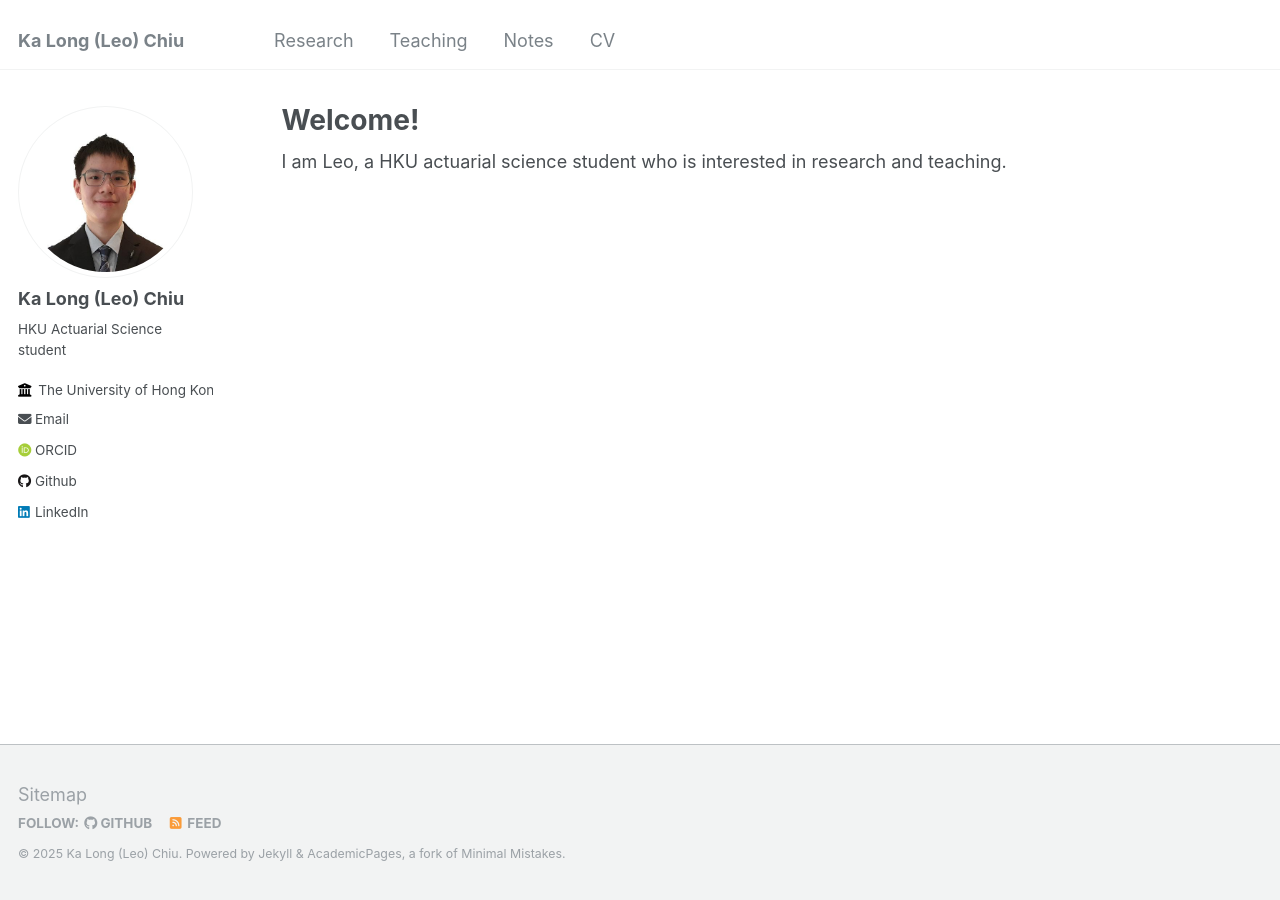
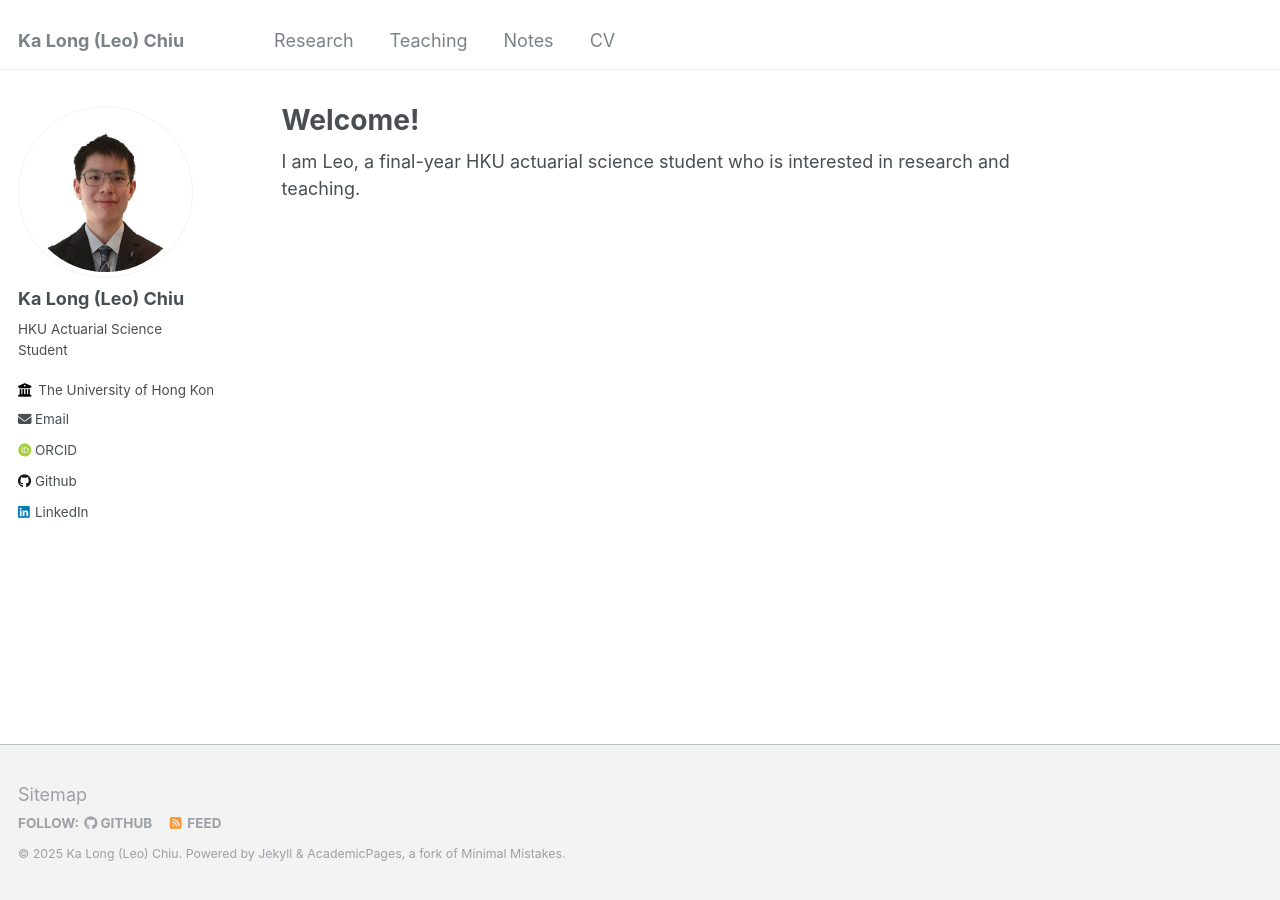
Before and after one commit to leochiukl/leochiukl.github.io, a Jekyll site: the page built from _pages/about.md, in a window 1280 px wide. Built offline with Jekyll 4.4.1, drawn with Linux system fonts in a browser that asks for light colours; some web fonts are replaced.

Commit message:
Update notes, cv, research

```diff
--- a/_config.yml
+++ b/_config.yml
@@ -24,7 +24,7 @@ author:
   avatar           : "personal-photo.jpg"
   name             : "Ka Long (Leo) Chiu"
   pronouns         : # example: "she/her"
-  bio              : "HKU Actuarial Science student"
+  bio              : "HKU Actuarial Science Student"
   location         :
   employer         : "The University of Hong Kong"
   uri              : # URL
--- a/_pages/about.md
+++ b/_pages/about.md
@@ -7,4 +7,4 @@ redirect_from:
   - /about.html
 ---
 
-I am Leo, a HKU actuarial science student who is interested in research and teaching.
+I am Leo, a final-year HKU actuarial science student who is interested in research and teaching.
```
Also changed, not shown: _pages/cv.md (+0 -1 lines), _pages/research.md (+2 -2 lines), 1 other file.
